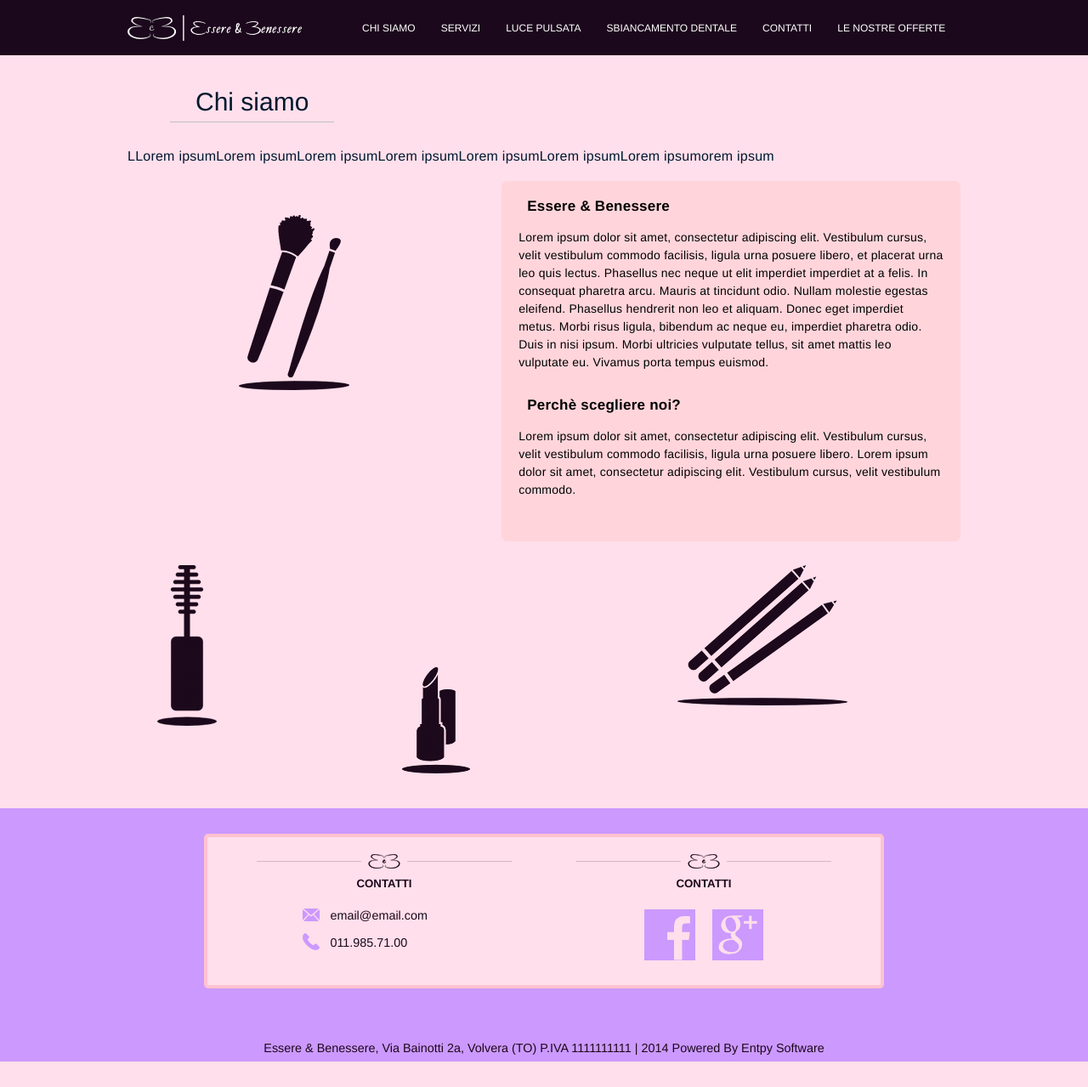
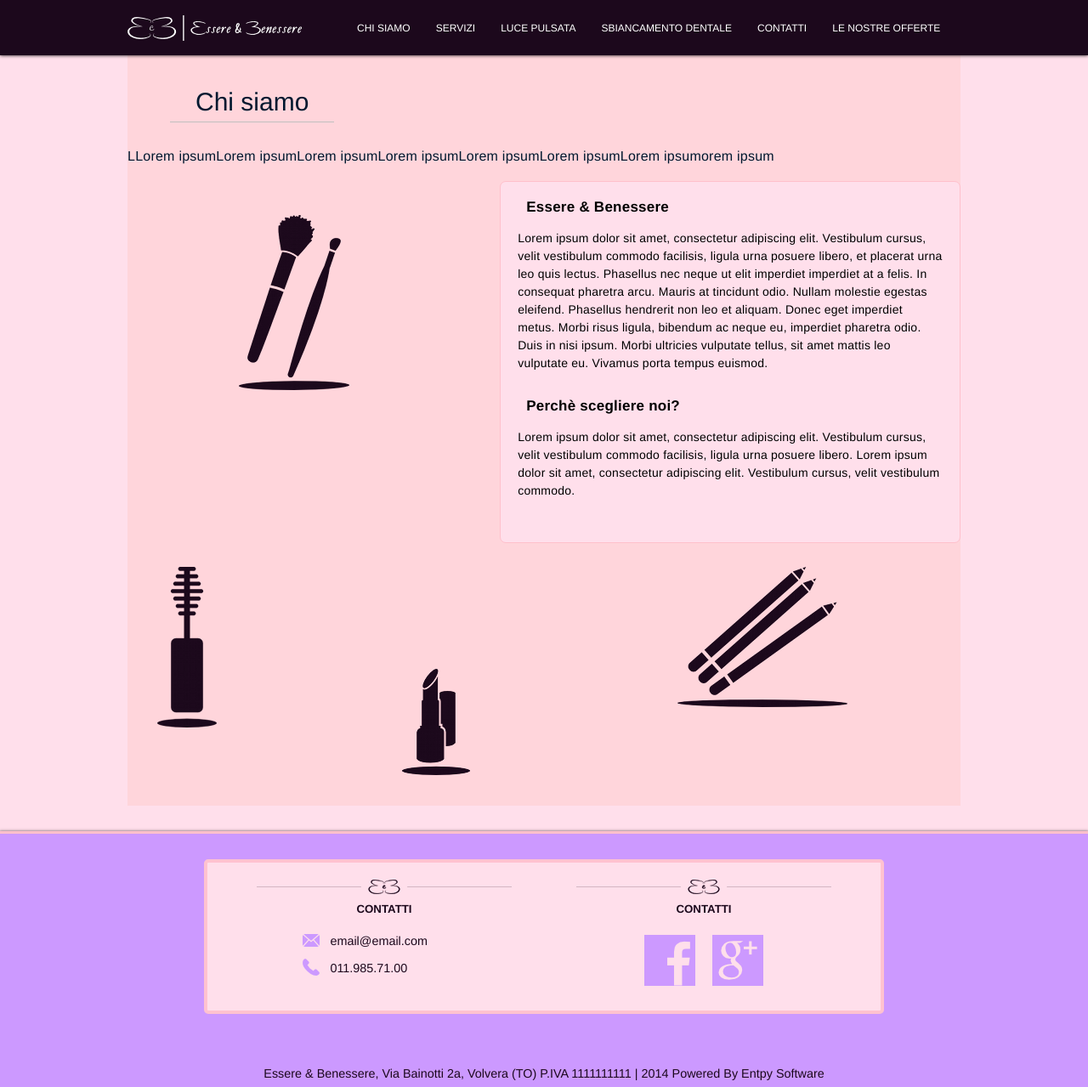
Before and after one commit to entpy/eb-django, a Django app: page /chi-siamo/ in a window 1280 px wide. Shown: the whole page at 85% size. Before the commit the page ends 1249 px from the top, so only its background shows below. Run offline with Django 3.2, Linux system fonts and the light colour scheme; some libraries are stand-ins or nearby versions.

Commit message:
working on templates

```diff
--- a/essere_benessere/website/static/website/css/big_css.css
+++ b/essere_benessere/website/static/website/css/big_css.css
@@ -2,24 +2,25 @@
 
 /* common element style {{{ */
 .page_wrapper { width: 980px; }
-.content .page_wrapper { margin-bottom: 35px; min-height: 400px; }
+.content .page_wrapper { background-color: #FFD5DB; margin-top: 65px; min-height: 470px; padding-bottom: 30px; }
 .content .page_wrapper > div { display: inline-block; }
 /* common element style }}} */
 
 /* header style {{{ */
 .header .page_wrapper > div { float: left; }
-.header { height: 4.0625em; }
+.header { box-shadow: 0 0 4px 0 #000000; height: 4.0625em; position: fixed; z-index: 999; }
 .navigation_desktop > li { border-radius: 8px; float: left; font-size: 0.75em; margin: 7px 5px; padding: 10px; text-align: center; text-transform: uppercase; }
 .navigation_desktop > li:hover { background-color: #290029; }
 .logo_container { margin-top: 1.125em; }
-.nav_container { margin-left: 3.5em; margin-top: 10px; }
+.nav_container { margin-left: 50px; margin-top: 10px; }
 /* header style }}} */
 
 /* main content style {{{ */
+.widescreen_slider_block { margin-top: 65px; }
 .image_text1 > div { float: left; }
 .image_text1 .image_container { text-align: center; width: 40%; }
 .image_text1 .text_container { width: 60%; }
-.image_text1 .text_container .text_container_wrapper { background-color: #FFD5DB; border-radius: 7px; float: right; padding: 20px; width: 85%; }
+.image_text1 .text_container .text_container_wrapper { background-color: #FFDFEB; border: 1px solid #FFC0CB; border-radius: 7px; float: right; padding: 20px; width: 85%; }
 .image_text1 .text_container .text_container_wrapper .title { font-size: 17px; font-weight: bold; margin-bottom: 15px; margin-left: 10px; }
 .image_text1 .text_container .text_container_wrapper .content { font-size: 14px; margin-bottom: 30px; }
 .about_image_container { margin-top: 25px; width: 100%; }
--- a/essere_benessere/website/static/website/css/common.css
+++ b/essere_benessere/website/static/website/css/common.css
@@ -53,7 +53,7 @@ h1 { font-size: 30px; }
 .offers_container { margin-top: 40px; width: 100%; }
 .single_offer_container { margin: 0 auto; width: 770px; }
 .single_offer_container > div { float: left; }
-.single_offer_container > .offert_wrapper { background-color: #FFD5DB; border: 4px solid #F6CCD5; padding: 19px; }
+.single_offer_container > .offert_wrapper { background-color: #FFDFEB; border: 4px solid #F6CCD5; padding: 19px; }
 .single_offer_container > .offert_wrapper > div { float: left; }
 .single_offer_container > .offert_wrapper > .image_container { width: 222px; }
 .single_offer_container > .offert_wrapper > .offert_data_container { width: 500px; }
@@ -74,7 +74,7 @@ h1 { font-size: 30px; }
 .navigation_desktop > li a { color: transparent; text-decoration: none; }
 .navigation_desktop .nav_element { color: #fff; }
 .navigation_desktop .nav_element:hover { color: #dad; }
-.footer { background-color: #cc99ff; }
+.footer { background-color: #cc99ff; border-top: 3px solid #FFC0CB; box-shadow: 0 2px 4px 1px #000000; margin-top: 30px; }
 .footer .footer_container { background-color: #ffdfeb; border: 4px solid #ffc2d0; border-radius: 5px; -moz-border-radius: 5px; }
 .font_color1 { color: #1c081c; }
 .footer_data_social a { color: transparent; }
```
